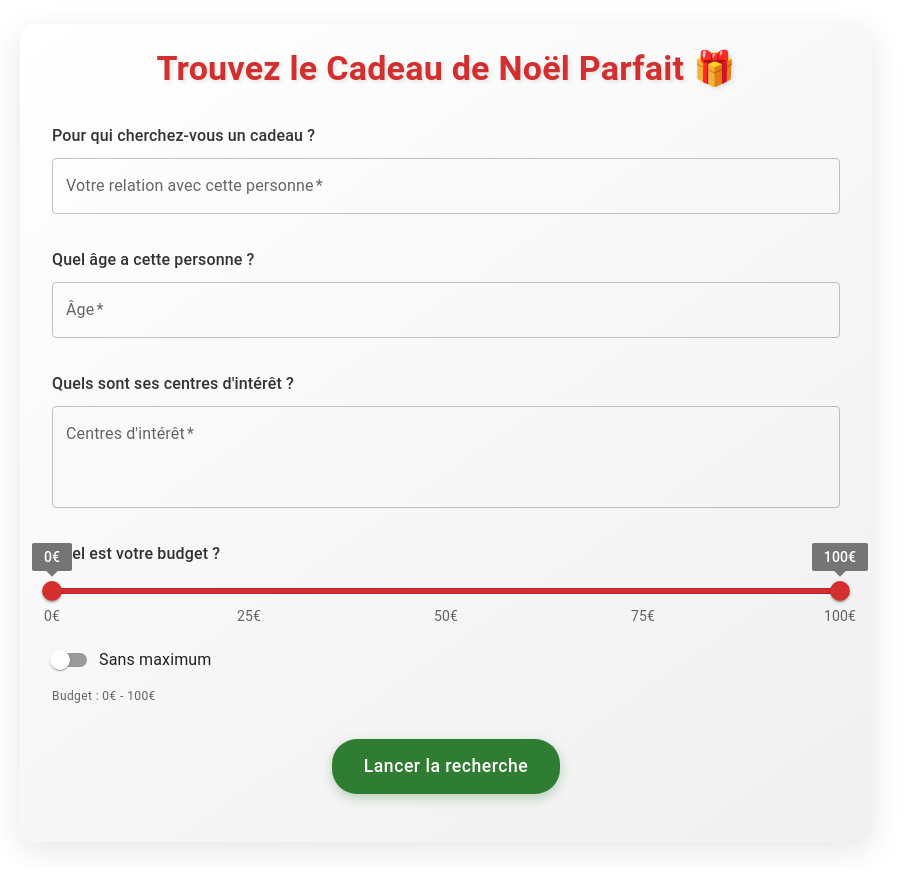
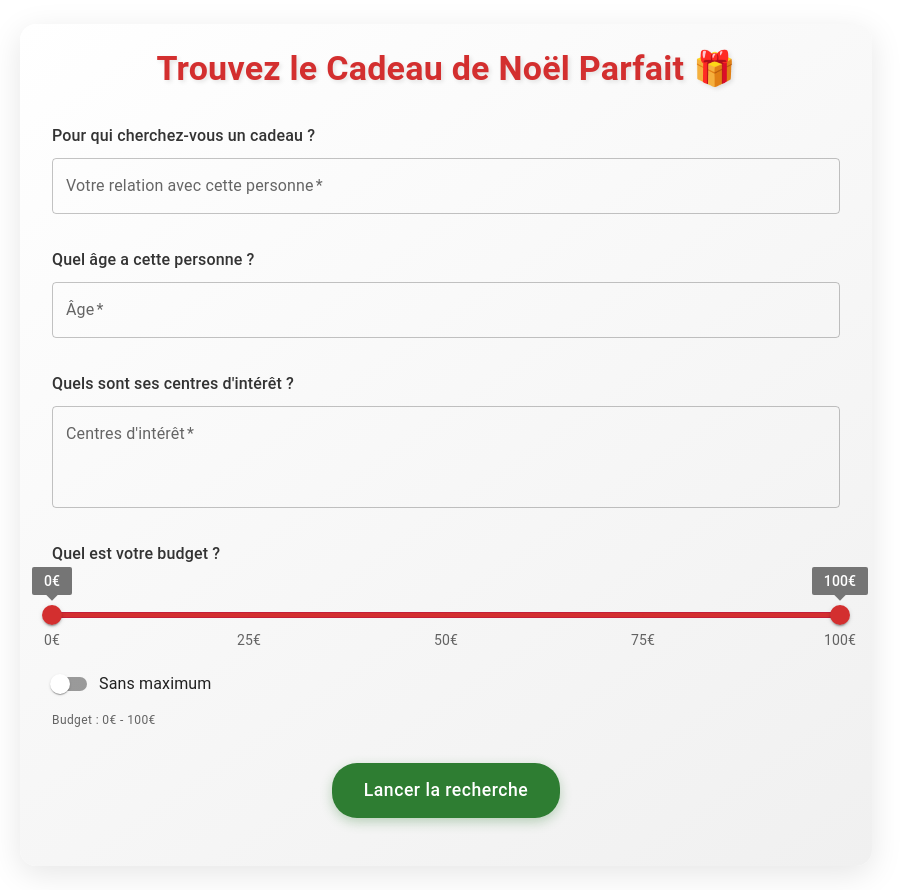
Before and after one commit to DavidSZD/cadeau-noel, a React (Create React App) app: page / in a window 1280 px wide. Shown: the whole page, without its empty margins (194-1097 px from the left). Before the commit the page ends 866 px from the top, so only its background shows below. Built offline with nearby package versions, Linux system fonts and the light colour scheme.

Commit message:
"Increase margin below budget question"

```diff
--- a/src/components/GiftForm.js
+++ b/src/components/GiftForm.js
@@ -181,7 +181,7 @@ const GiftForm = ({ onSubmit, initialData }) => {
           </Box>
 
           <Box sx={{ width: '100%', mb: 2 }}>
-            <QuestionTypography variant="subtitle1">
+            <QuestionTypography variant="subtitle1" sx={{ mb: 4 }}>
               Quel est votre budget ?
             </QuestionTypography>
             <Slider
```
